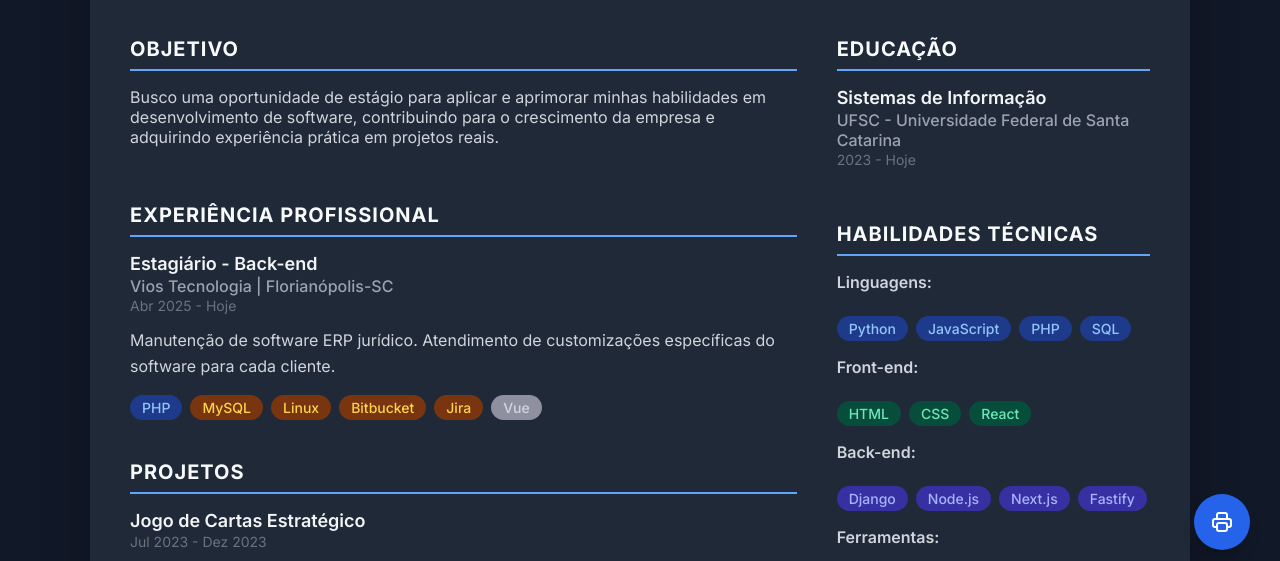
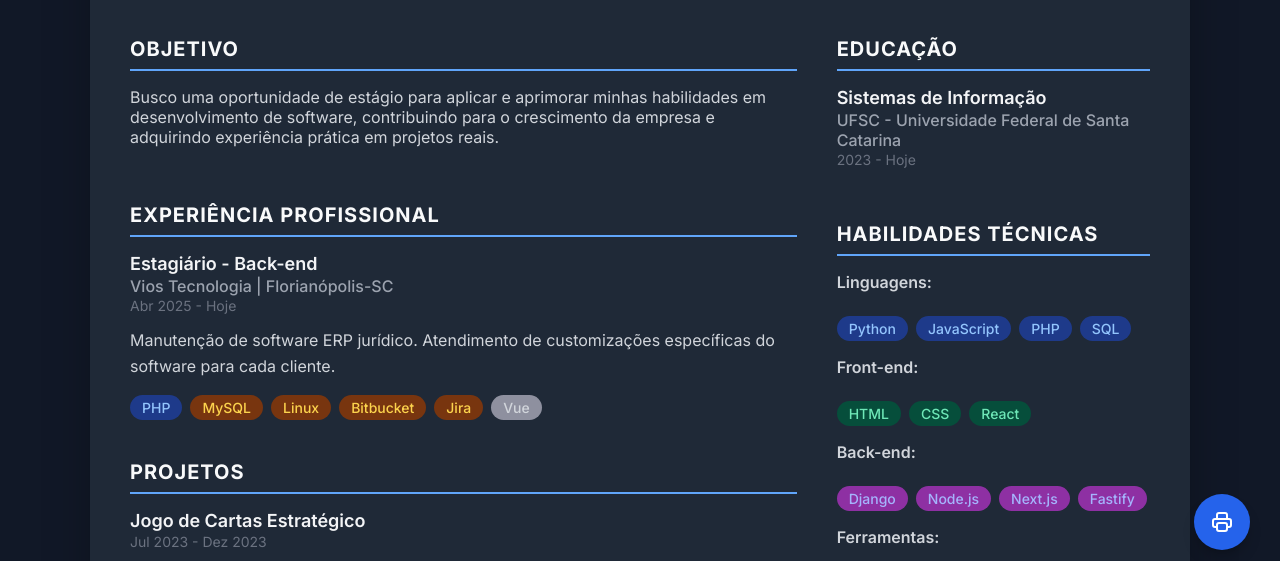
Before and after one commit to leogttrrs/Curriculo, a plain HTML site: page index.html in a window 1280 px wide. Shown: the part 220-781 px from the top of the page. Drawn offline with Linux system fonts and the light colour scheme.

Commit message:
cor do chip de back-end ajustada

```diff
--- a/style.css
+++ b/style.css
@@ -180,7 +180,7 @@ body {
 }
 
 .chip.back {
-    background-color: #3730a3;
+    background-color: #8e30a3;
     color: #a5b4fc;
 }
 
```
